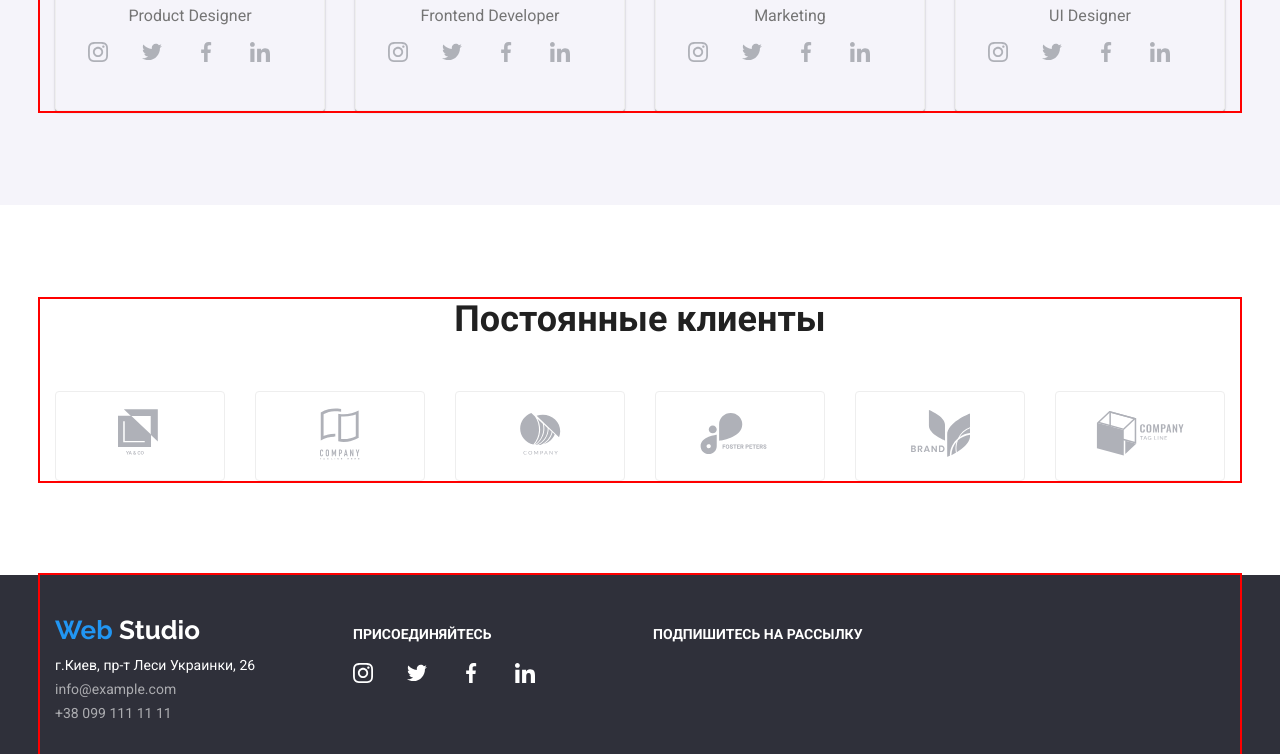
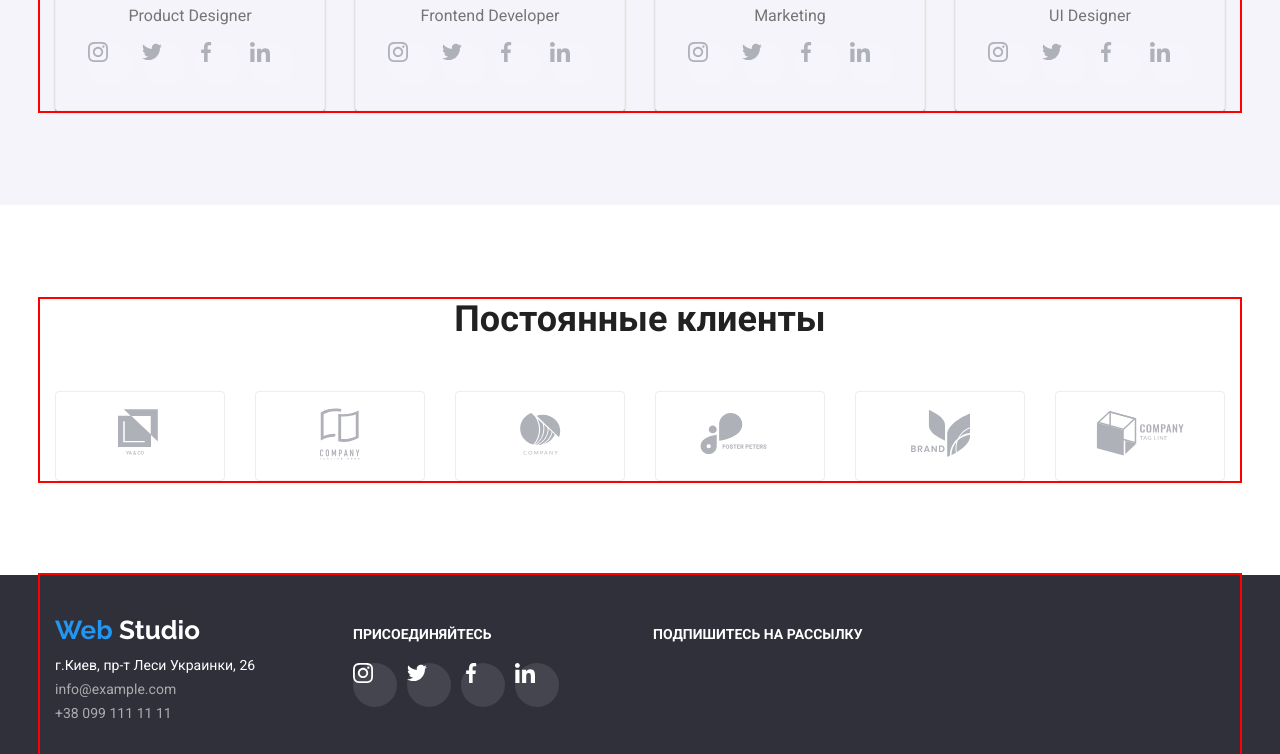
Before and after one commit to daria-tiutiunnyk/goit-markup-hw-04, a plain HTML site: page index.html in a window 1280 px wide. Shown: the part 2071-2825 px from the top of the page. Drawn offline with nearby package versions, Linux system fonts and the light colour scheme.

Commit message:
Adds border radius in footer

```diff
--- a/css/styles.css
+++ b/css/styles.css
@@ -333,6 +333,8 @@ body {
 .item-network {
   width: 44px;
   height: 44px;
+  border-radius: 50%;
+  background: rgba(255, 255, 255, 0.1);
 }
 
 .icon-network,
@@ -343,6 +345,7 @@ body {
 
 .icon-footer {
   fill: var(--white-text-color);
+  text-align: center;
 }
 
 .icon-network {
```
